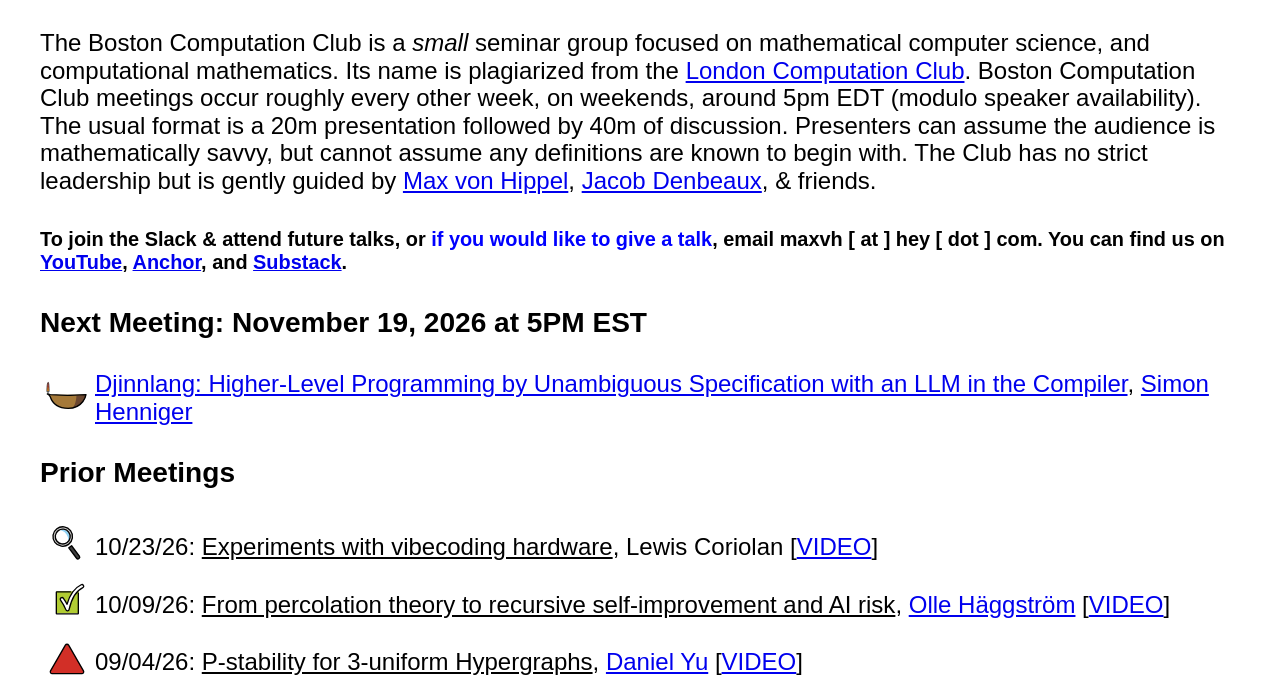
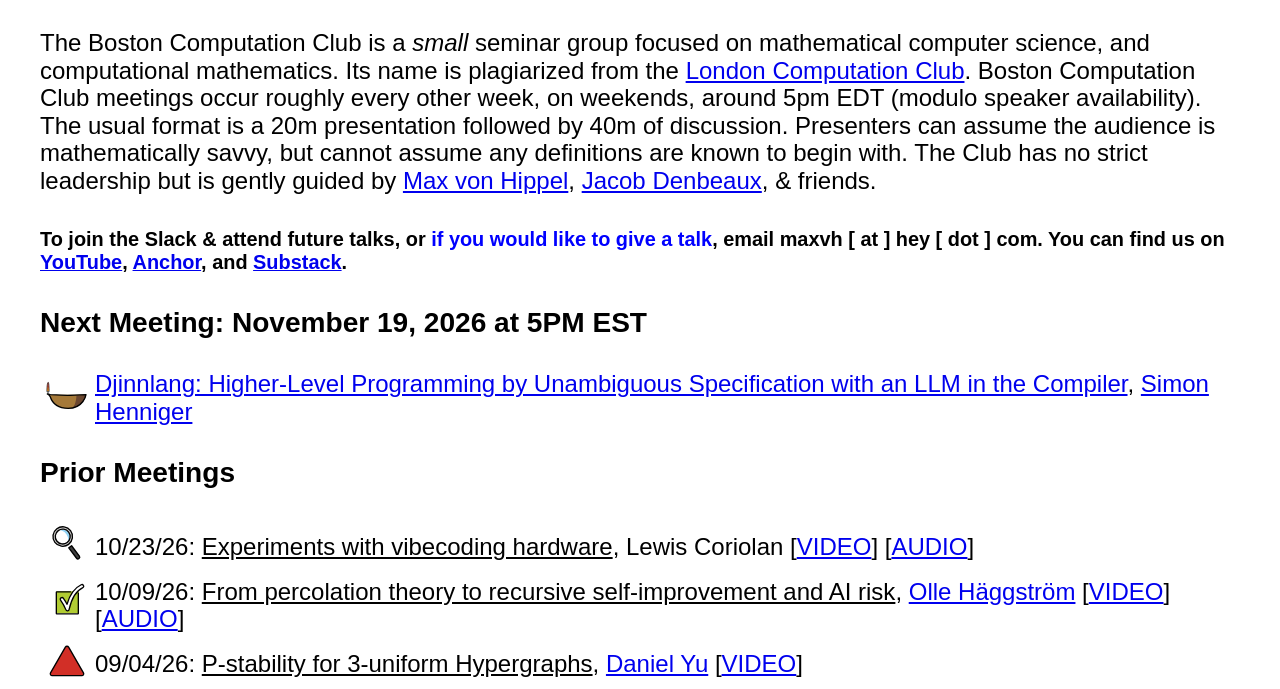
Before and after one commit to maxvonhippel/bostoncc, a plain HTML site: page index.html in a window 1280 px wide. Shown: the part 79-768 px from the top of the page. Drawn offline with nearby package versions, Linux system fonts and the light colour scheme.

Commit message:
Add AUDIO links for Lewis Coriolan and Olle Häggström talks

```diff
--- a/index.html
+++ b/index.html
@@ -56,6 +56,7 @@
                 <td>
                     10/23/26: <u>Experiments with vibecoding hardware</u>, Lewis Coriolan
                     [<a href="https://youtu.be/gT-U0crvUWw">VIDEO</a>]
+                    [<a href="https://castro.fm/episode/7plqxz">AUDIO</a>]
                 </td>
             </tr>
             <tr>
@@ -64,6 +65,7 @@
                 <td>
                     10/09/26: <u>From percolation theory to recursive self-improvement and AI risk</u>, <a href="https://www.math.chalmers.se/~olleh/">Olle Häggström</a>
                     [<a href="https://youtu.be/H-5TxlBqp7U">VIDEO</a>]
+                    [<a href="https://castro.fm/episode/sw20Ft">AUDIO</a>]
                 </td>
             </tr>
             <tr>
```
